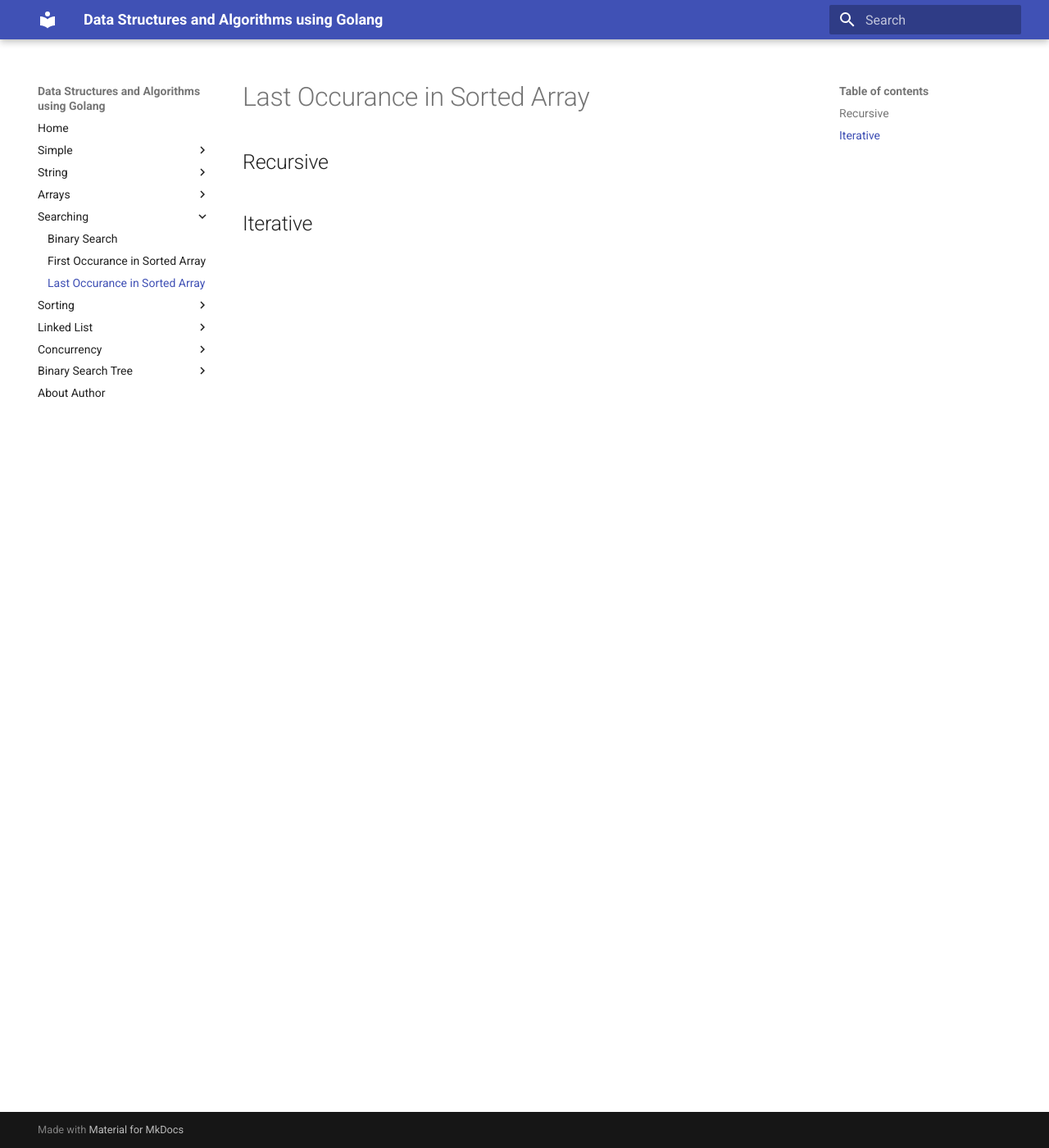
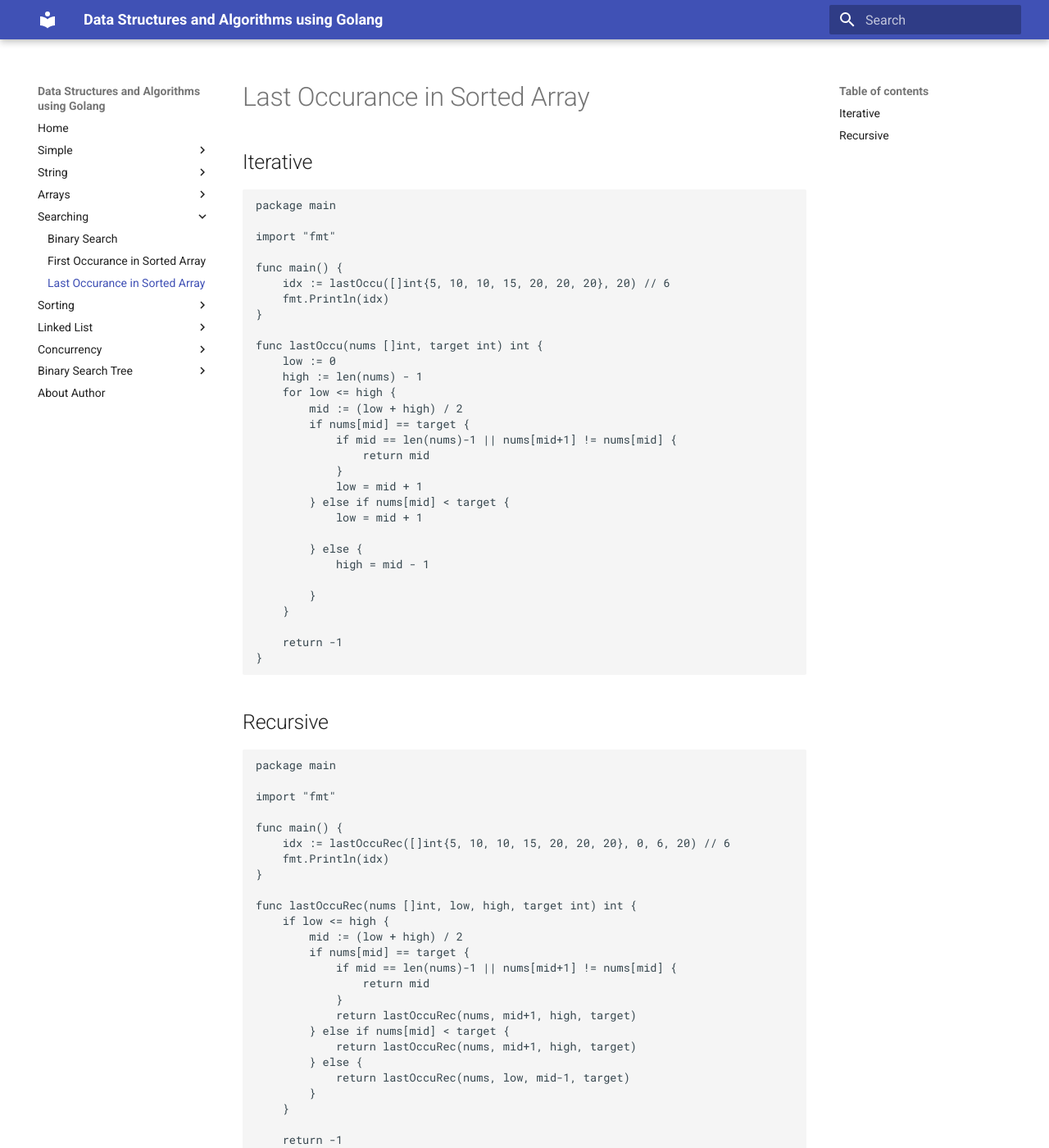
Before and after one commit to prithvipal/golang-dsa, an MkDocs documentation site: the page built from docs/searching/last_occu.md, in a window 1280 px wide and 1400 px high. Shown: the whole window at 82% size. Built offline with MkDocs 1.6.1 and Material for MkDocs 9.7.7, drawn with Linux system fonts in a browser that asks for light colours.

Commit message:
last occurance

````diff
--- a/docs/searching/last_occu.md
+++ b/docs/searching/last_occu.md
@@ -1,5 +1,68 @@
 # Last Occurance in Sorted Array
+
+
+## Iterative
+
+```
+package main
+
+import "fmt"
+
+func main() {
+    idx := lastOccu([]int{5, 10, 10, 15, 20, 20, 20}, 20) // 6
+	fmt.Println(idx)
+}
+
+func lastOccu(nums []int, target int) int {
+	low := 0
+	high := len(nums) - 1
+	for low <= high {
+		mid := (low + high) / 2
+		if nums[mid] == target {
+			if mid == len(nums)-1 || nums[mid+1] != nums[mid] {
+				return mid
+			}
+			low = mid + 1
+		} else if nums[mid] < target {
+			low = mid + 1
+
+		} else {
+			high = mid - 1
+
+		}
+	}
+
+	return -1
+}
+```
 
 ## Recursive
 
-## Iterative
+```
+package main
+
+import "fmt"
+
+func main() {
+    idx := lastOccuRec([]int{5, 10, 10, 15, 20, 20, 20}, 0, 6, 20) // 6
+	fmt.Println(idx)
+}
+
+func lastOccuRec(nums []int, low, high, target int) int {
+	if low <= high {
+		mid := (low + high) / 2
+		if nums[mid] == target {
+			if mid == len(nums)-1 || nums[mid+1] != nums[mid] {
+				return mid
+			}
+			return lastOccuRec(nums, mid+1, high, target)
+		} else if nums[mid] < target {
+			return lastOccuRec(nums, mid+1, high, target)
+		} else {
+			return lastOccuRec(nums, low, mid-1, target)
+		}
+	}
+
+	return -1
+}
+```
````
